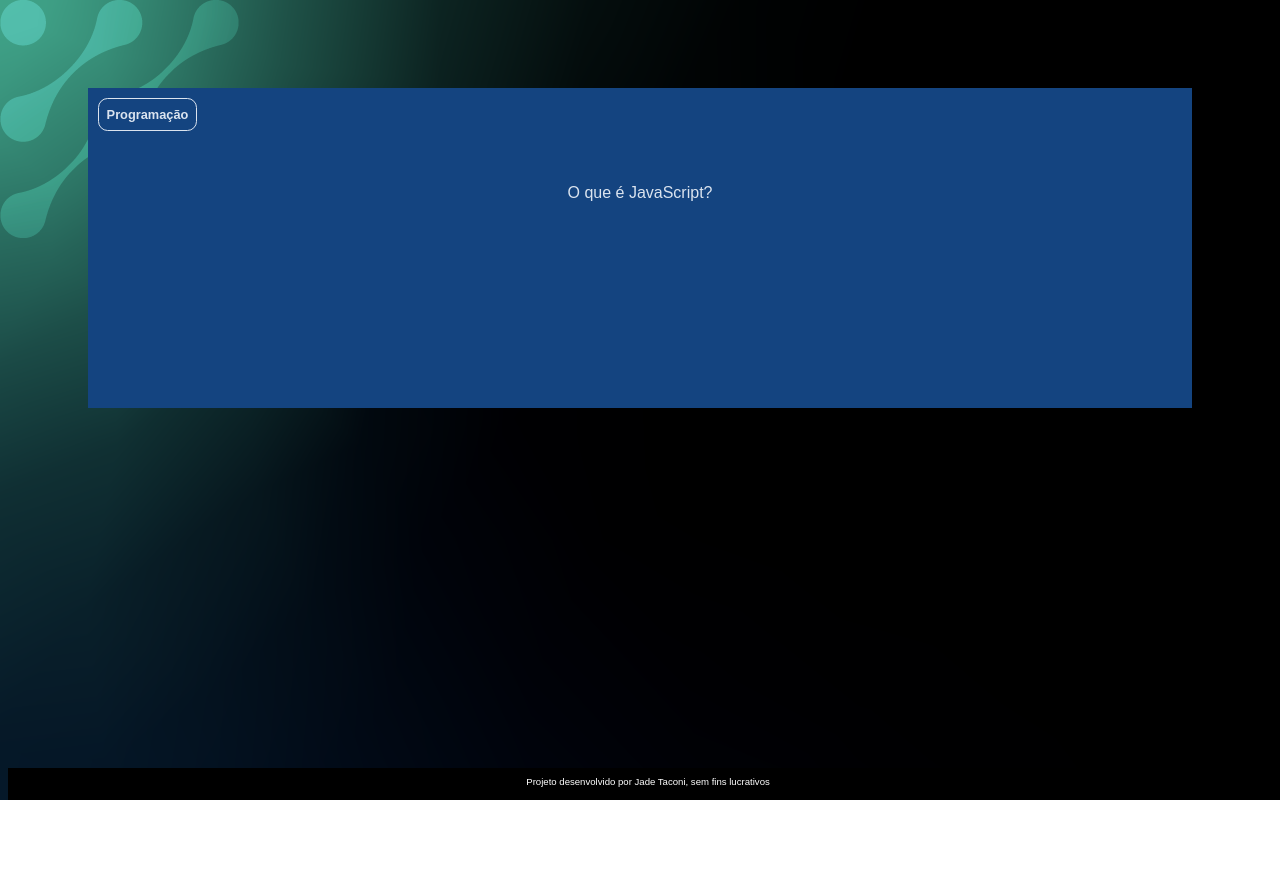
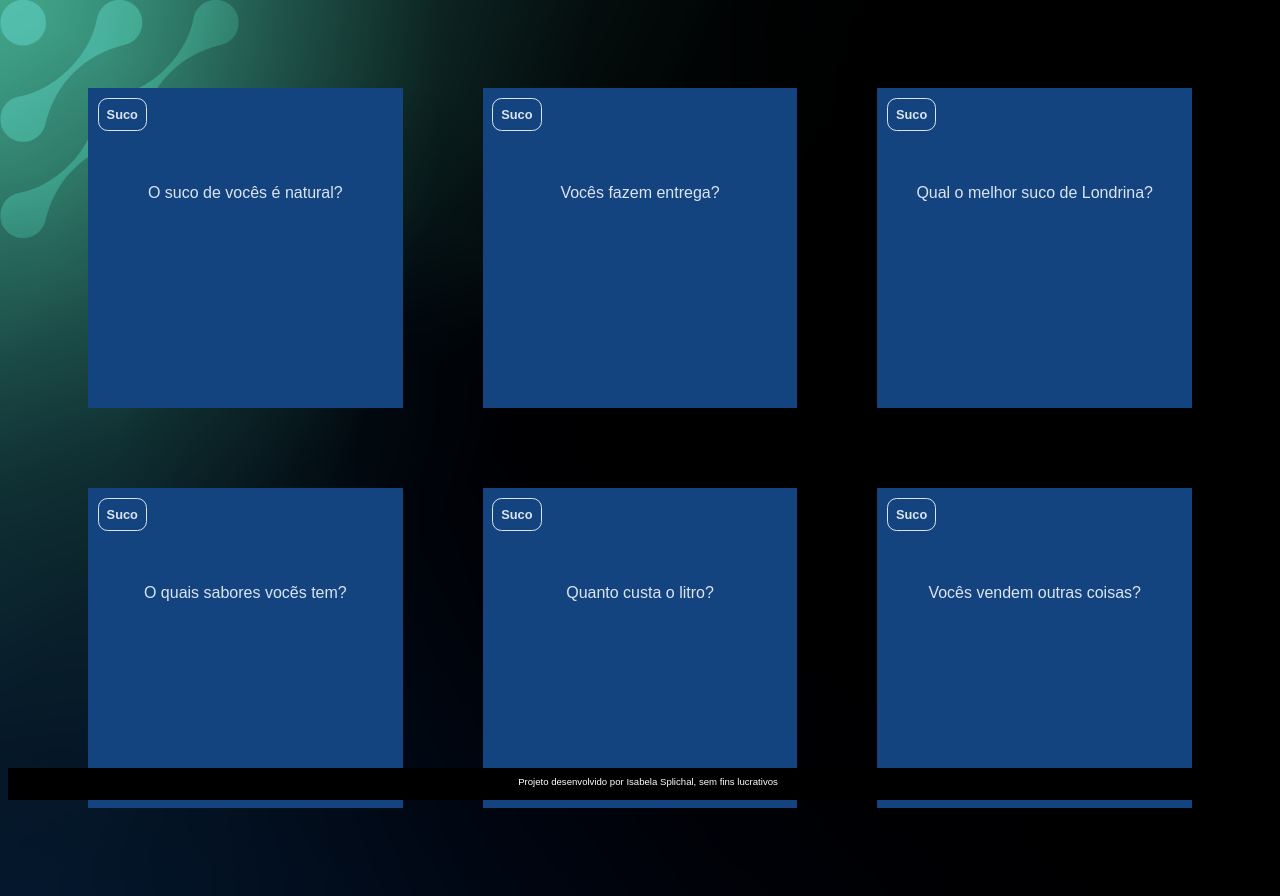
Before and after one commit to splichal07/flash_card, a plain HTML site: page index.html in a window 1280 px wide. Before the commit the page ends 800 px from the top, so only its background shows below. Drawn offline with Linux system fonts and the light colour scheme; a web font is replaced by a local one.

Commit message:
22/10/2024

```diff
--- /dev/null
+++ b/app.js
@@ -0,0 +1,28 @@
+function criaCartao(categoria, pergunta, resposta){
+    let container = document.getElementById("container");
+    let cartao = document.createElement("article");
+    cartao.className = "cartao";
+
+    cartao.innerHTML = `
+<div class="cartao__conteudo">
+                    <h3>${categoria}</h3>
+                    <div class="cartao__conteudo__pergunta">
+                        <p>${pergunta}</p>
+                    </div>
+                    <div class="cartao__conteudo__resposta">
+                        <p>${resposta}</p>
+                    </div>
+                </div>
+                `
+
+                 let respostaEstaVisivel = false
+
+                 function viraCartao () {
+                     respostaEstaVisivel = !respostaEstaVisivel
+                     cartao.classList.toggle("active", respostaEstaVisivel)
+                 }
+                cartao.addEventListener("click", viraCartao)
+
+                container.appendChild(cartao)
+
+}
--- a/assets/style.css
+++ b/assets/style.css
@@ -63,7 +63,7 @@ body{
     font-weight: 700;
 }
 
-.cartao:hover .cartao__conteudo {
+.cartao.active .cartao__conteudo {
     transform: rotateY(180deg);
 }
 
--- a/index.html
+++ b/index.html
@@ -17,7 +17,7 @@
 <body>
     <main>
         <section id="container">
-            <article class="cartao">
+            <!-- <article class="cartao">
                 <div class="cartao__conteudo">
                     <h3>Programação</h3>
                     <div class="cartao__conteudo__pergunta">
@@ -27,14 +27,17 @@
                         <p>O JavaScript é uma linguagem de programação.</p>
                     </div>
                 </div>
-            </article>
+            </article> -->
 
         </section>
+    </main>
         <footer>
-            <p>Projeto desenvolvido por Jade Taconi, sem fins lucrativos</p>
+            <p>Projeto desenvolvido por Isabela Splichal, sem fins lucrativos</p>
         </footer>
-    </main>
-    <script src="perguntas.js"></script>
+        <script src="app.js"></script>
+        <script src="perguntas.js"></script>
+
+
 </body>
 
 </html>
--- a/perguntas.js
+++ b/perguntas.js
@@ -1,30 +1,41 @@
-criaCartao(
-    'Geografia',
-    'Qual a capital do Paraná?',
-    'A capital do Paraná é Curitiba'
+criaCartao (
+    'Suco',
+    'O suco de vocês é natural?',
+    'Sim.'
+
 )
-criaCartao(
-    'Geografia',
-    'Qual a capital de Minas Gerais?',
-    'A Capital de Minas Gerais é Belo Horizonte'
+
+criaCartao (
+    'Suco',
+    'Vocês fazem entrega?',
+    'Sim.'
+
 )
-criaCartao(
-    'Geografia',
-    'Qual a capital de São Paulo?',
-    'A Capital de São PAulo é São Paulo'
+
+criaCartao (
+    'Suco',
+    'Qual o melhor suco de Londrina?',
+    'O do Point do Suco.'
+
 )
-criaCartao(
-    'Geografia',
-    'Qual a capital de Tocantins?',
-    'A Capital de Tocantins é Palmas'
+
+criaCartao (
+    'Suco',
+    'O quais sabores vocẽs tem?',
+    'Temos laranja, maracujá, uva, goiaba, laranja com morango.'
+
 )
-criaCartao(
-    'Geografia',
-    'Qual a capital do Rio Grande do Sul?',
-    'A Capital do Rio Grande do Sul é Porto Alegre'
+
+criaCartao (
+    'Suco',
+    'Quanto custa o litro?',
+    '1l 13,00 - 2l 24,00 - 3l 33,00 - 5l 54,00.'
+
 )
-criaCartao(
-    'Geografia',
-    'Qual a capital da Bahia?',
-    'A Capital da Bahia é Salvador'
+
+criaCartao (
+    'Suco',
+    'Vocês vendem outras coisas?',
+    'Sim.'
+
 )
```
